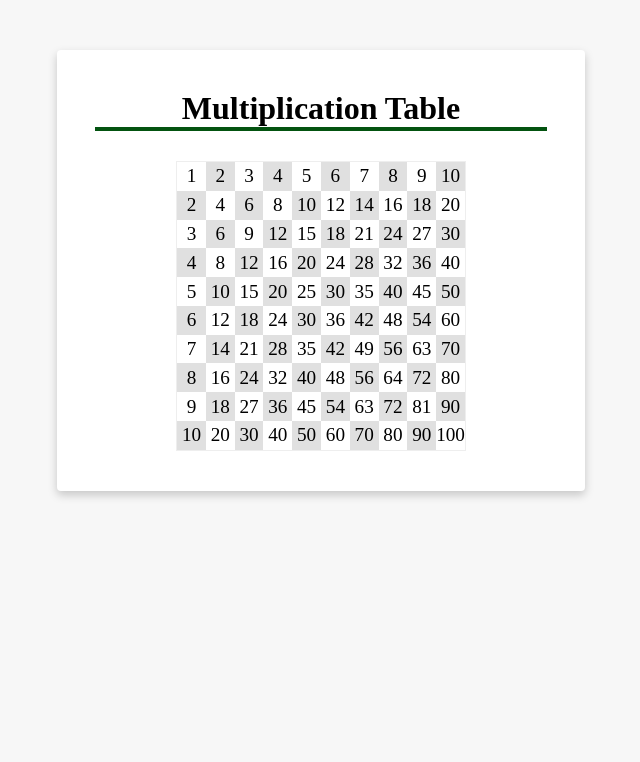
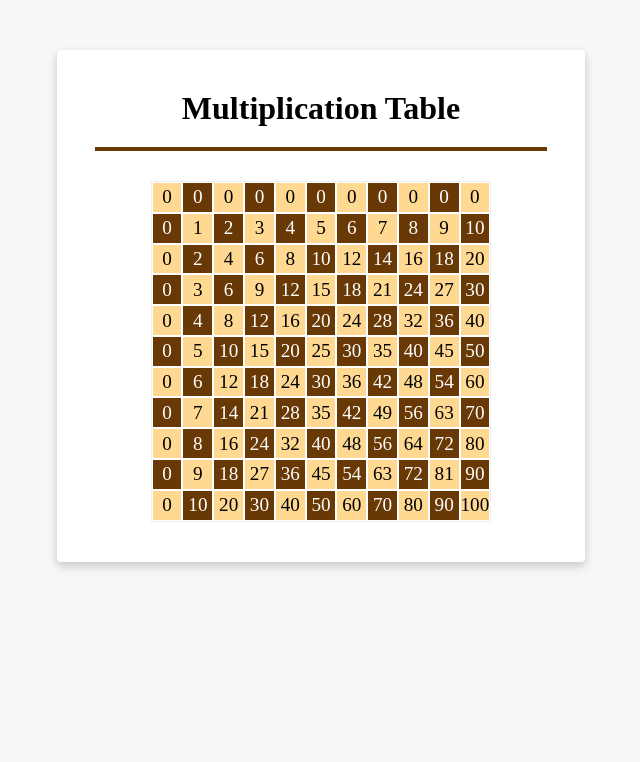
Before and after one commit to NozasJ/ADET, a PHP site: page /MultTab.php in a window 1280 px wide. Shown: the top 762 px of the page, without its empty margins (319-959 px from the left). Run offline with PHP 8.4, Linux system fonts and the light colour scheme.

Commit message:
Update MultTab.php

```diff
--- a/TSA1/MultTab.php
+++ b/TSA1/MultTab.php
@@ -26,7 +26,7 @@
                 margin-top: 30px;
                 max-width: 95vh;
                 display: grid;
-                grid-template-columns: repeat(10, 1fr);
+                grid-template-columns: repeat(11, 1fr);
                 aspect-ratio: 1/1;
                 border: 1px solid #eee;
             }
@@ -38,9 +38,10 @@
                 font-weight: bold;
             }
             .line{
+                margin-top: 20px;
                 width: 100%;
                 height: 0.1%;
-                background-color: rgb(3, 83, 16);
+                background-color: #683805;
                 padding: 2px;
             }
             .cell{
@@ -49,12 +50,14 @@
                 align-items: center;
                 font-size: 1.2rem;
                 font-weight: 500;
+                margin: 1px;
             }
             .bg-light {
-                background-color: #ffffff;
+                background-color: #ffd992;
             }
             .bg-dark {
-                background-color: #e0e0e0;
+                background-color: #683805;
+                color: white;
             }
         </style>
     </head>
@@ -64,8 +67,8 @@
             <div class = "line"></div>
                 <div class="container-grid">
                 <?php
-                    for ($row = 1; $row <= 10; $row++) {
-                        for ($col = 1; $col <= 10; $col++) {
+                    for ($row = 0; $row <= 10; $row++) {
+                        for ($col = 0; $col <= 10; $col++) {
                             $product = $row * $col;
 
                             $color = ($row + $col) % 2 == 0 ? 'bg-light' : 'bg-dark';
```
